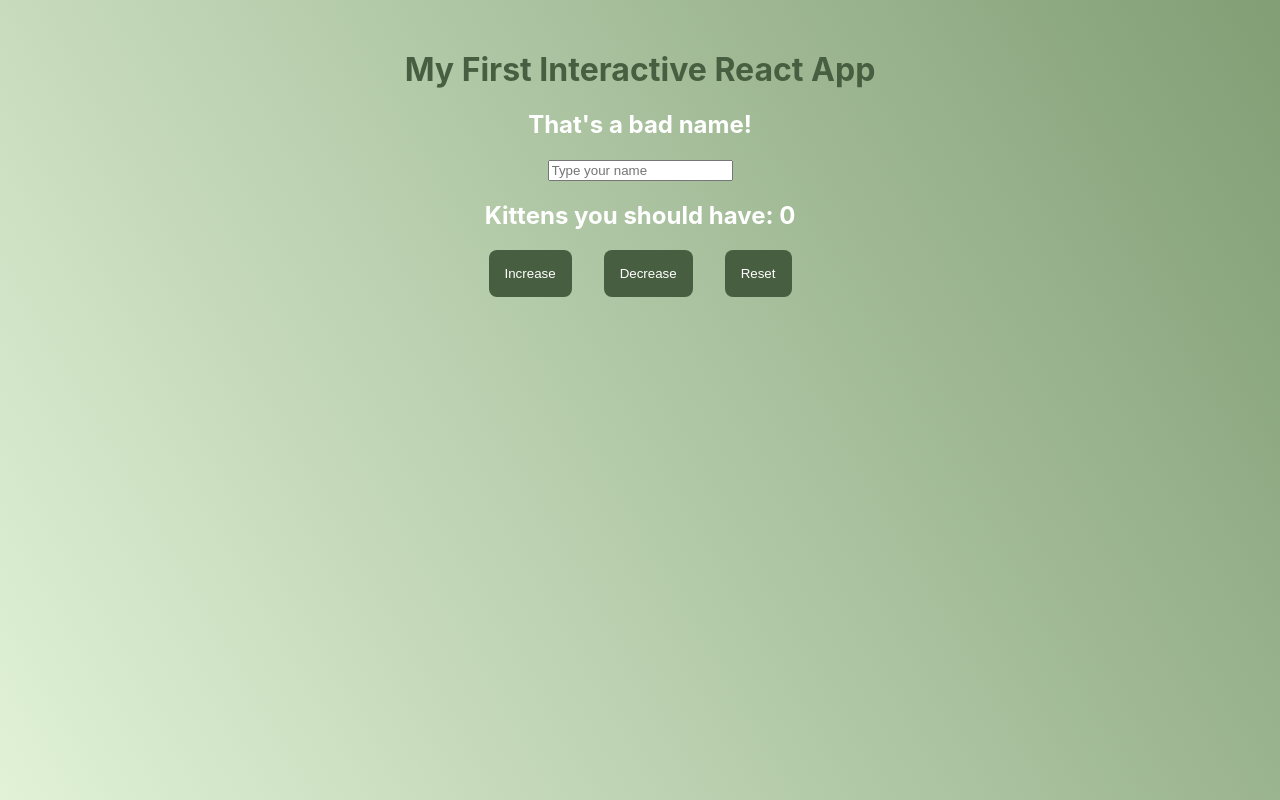
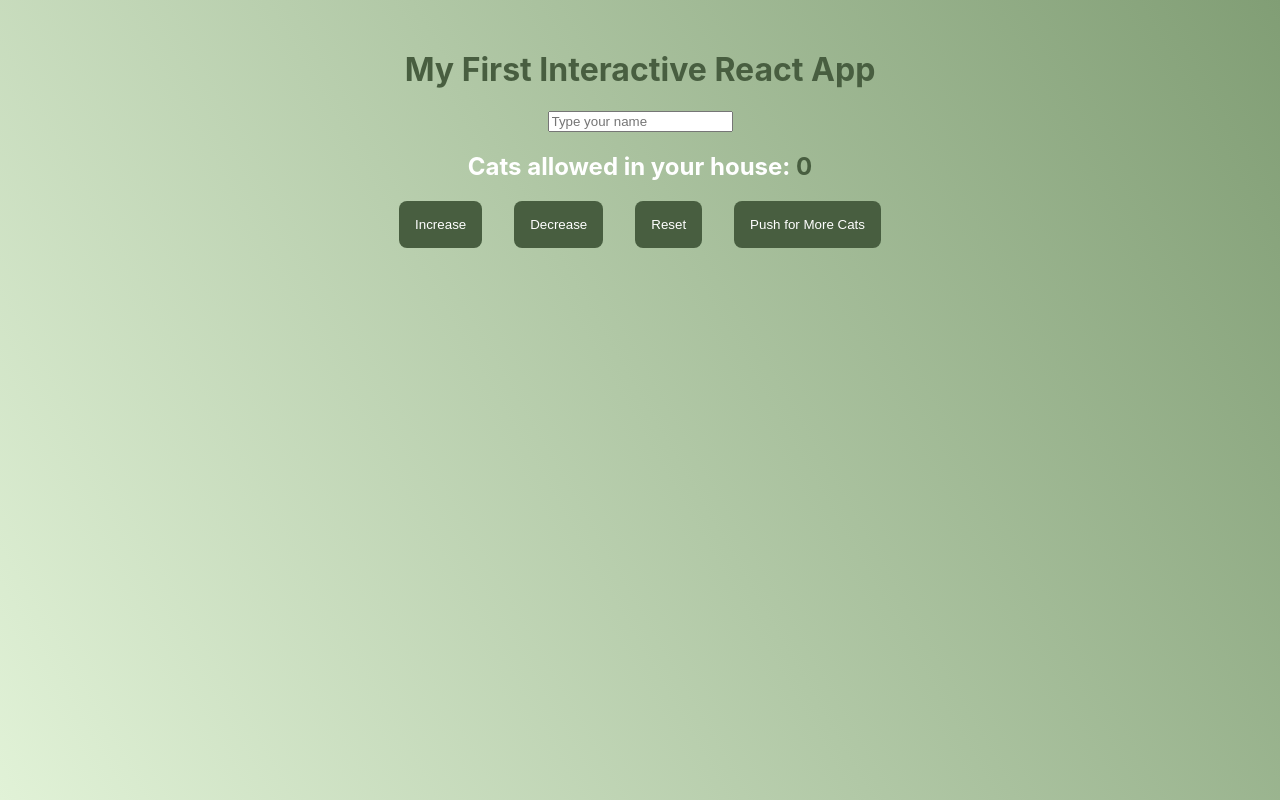
Before and after one commit to jaketreat/reactFirstApp, a React (Create React App) app: page / in a window 1280 px wide. Built offline with nearby package versions, Linux system fonts and the light colour scheme.

Commit message:
Lots of silly updates

```diff
--- a/src/App.css
+++ b/src/App.css
@@ -13,6 +13,10 @@ h1 {
   color: white;
 }
 
+.greenHead {
+  color: #485e40
+}
+
 button {
   padding: 1rem;
   margin: 0 1rem 0 1rem;
--- a/src/Components/Counter.js
+++ b/src/Components/Counter.js
@@ -5,13 +5,18 @@ function Counter() {
 
   return (
     <div>
-      <h2 className="whiteHead">Kittens you should have: {count}</h2> {/* Display the current count */}
+      <h2 className="whiteHead">Cats allowed in your house: <span className="greenHead">{count}</span></h2> {/* Display the current count */}
       <button onClick={() => setCount(count + 1)}>Increase</button>
       {/* Button updates count using setCount */}
       <button onClick={() => setCount(count - 1)}>Decrease</button>
       <button onClick={() => setCount(0)}>Reset</button>
+      {newFunction()}
     </div>
   );
+
+    function newFunction() {
+        return <button onClick={() => setCount(count + Math.floor(Math.random() * 100) + 25)}>Push for More Cats</button>;
+    }
 }
 
 export default Counter; // Export so other files can import it
--- a/src/Components/Greeting.js
+++ b/src/Components/Greeting.js
@@ -7,21 +7,24 @@ function Greeting() {
     Greeting = "Hello Erica!!"
   } else if (name == "Jake") {
     Greeting = "Hello Jake!!"
+  } else if (name == "") {
+    Greeting = " "
   } else {
-    Greeting = "That's a bad name!"
+    Greeting = `${name} is a bad name!`
   }
 
   return (
     <div>
       {/*<h2 className="redHead">Hello, {name || "Stranger"}!</h2> {/* Display name or default */}
       {/*<h2 className="redHead">{name == 'Jake' ? "Hello, Jake" : "That's a bad name!"}</h2>*/}
-      <h2 className="whiteHead">{Greeting}</h2>
+
       <input
         type="text"
         placeholder="Type your name"
         value={name}
         onChange={(e) => setName(e.target.value)}
       />
+      <h2 className="whiteHead">{Greeting}</h2>
       {/* Updates state as user types */}
     </div>
   );
```
